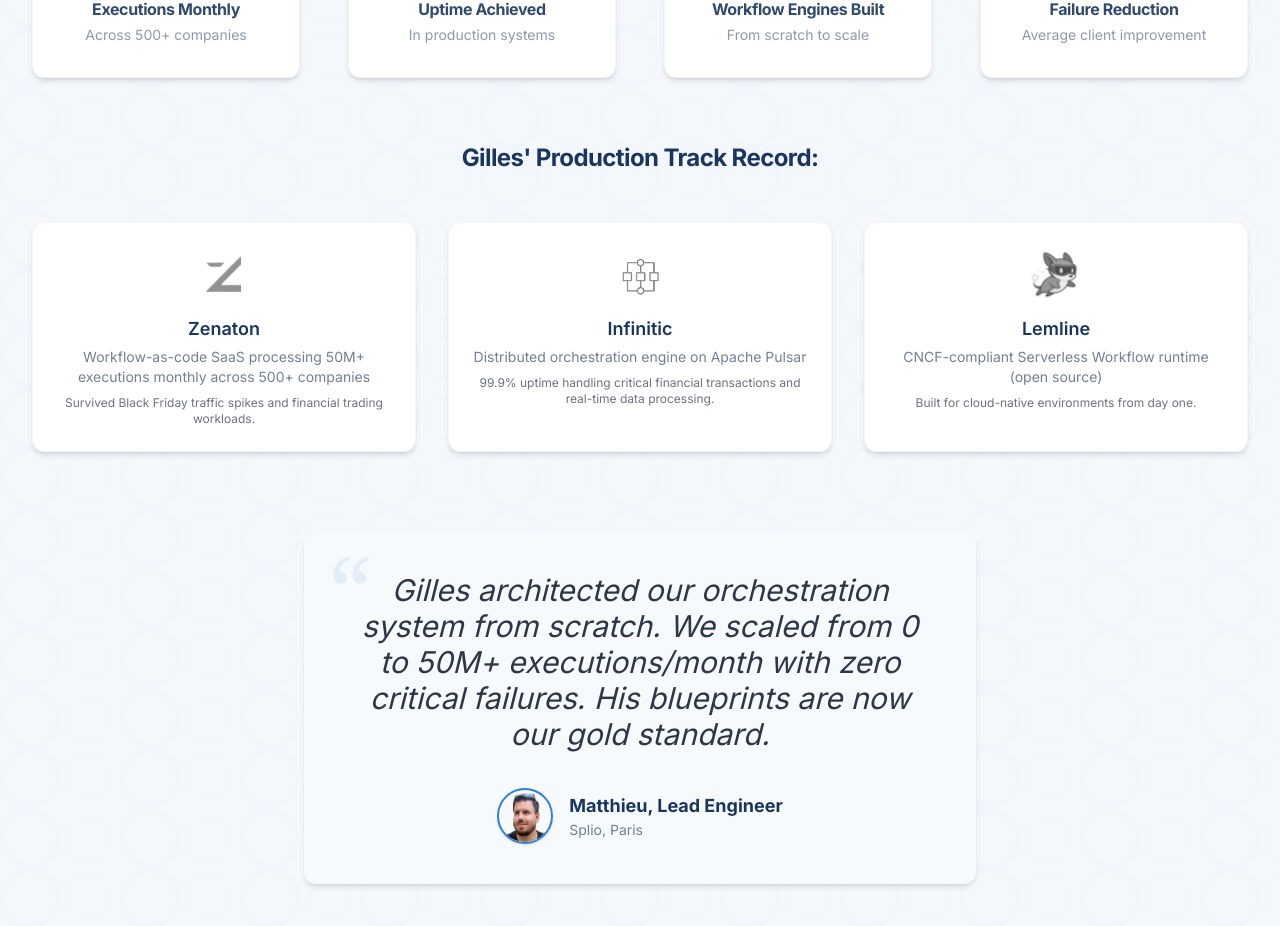
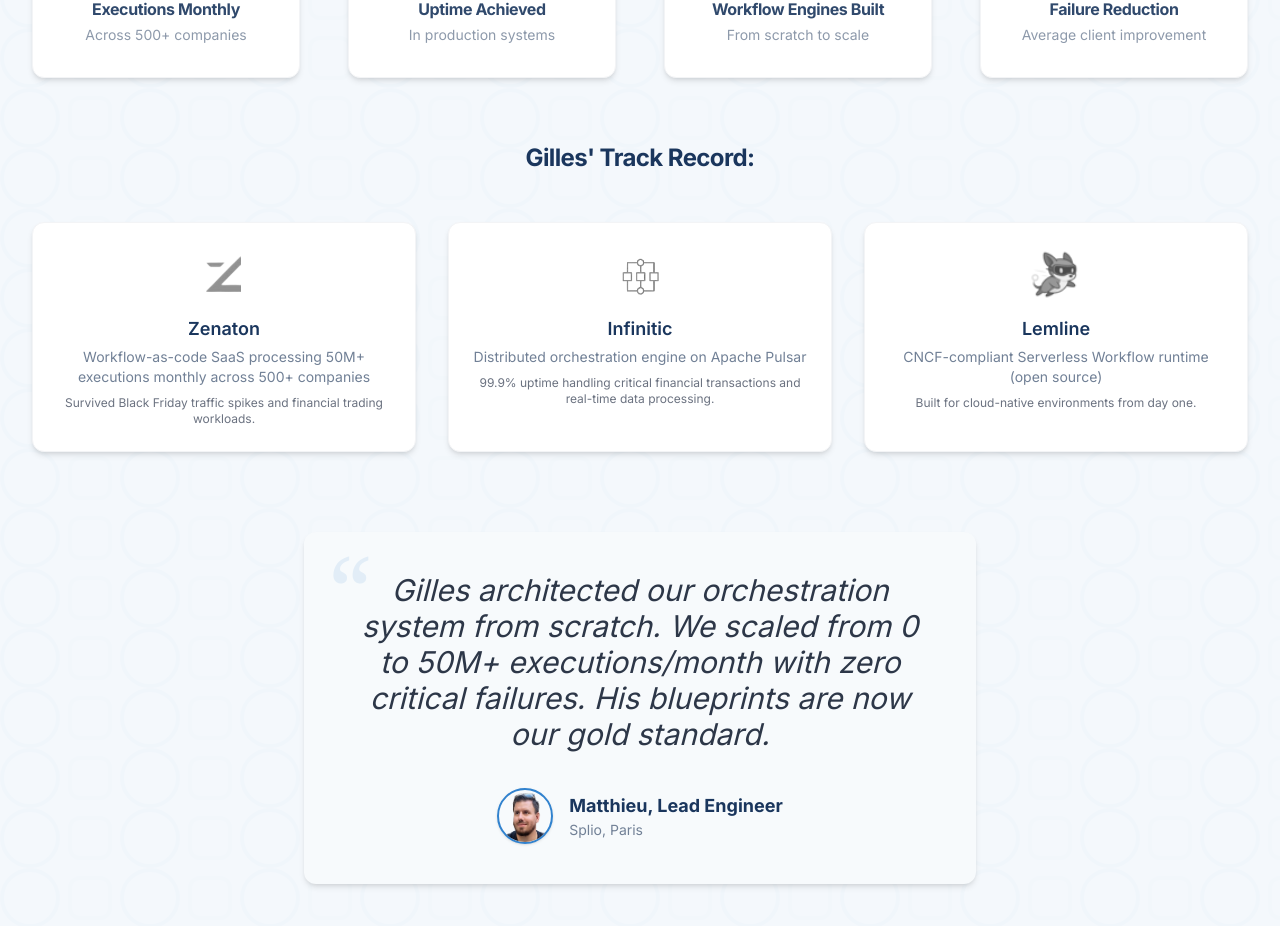
Before and after one commit to infiniticio/gillesbarbier.dev, a React (Vite) app: page / in a window 1280 px wide. Shown: the part 4372-5298 px from the top of the page. Built offline with nearby package versions, Linux system fonts and the light colour scheme.

Commit message:
fix typo

```diff
--- a/src/components/CredibilitySection.tsx
+++ b/src/components/CredibilitySection.tsx
@@ -99,7 +99,7 @@ const CredibilitySection = () => {
         {/* Logo grid (Production Track Record) */}
         <div className="mb-16">
           <h3 className="text-2xl font-bold text-navy text-center mb-12">
-            Gilles' Production Track Record:
+            Gilles' Track Record:
           </h3>
           <div className="grid grid-cols-1 sm:grid-cols-3 gap-8 mb-20">
             {projects.map((project, i) => (
```
